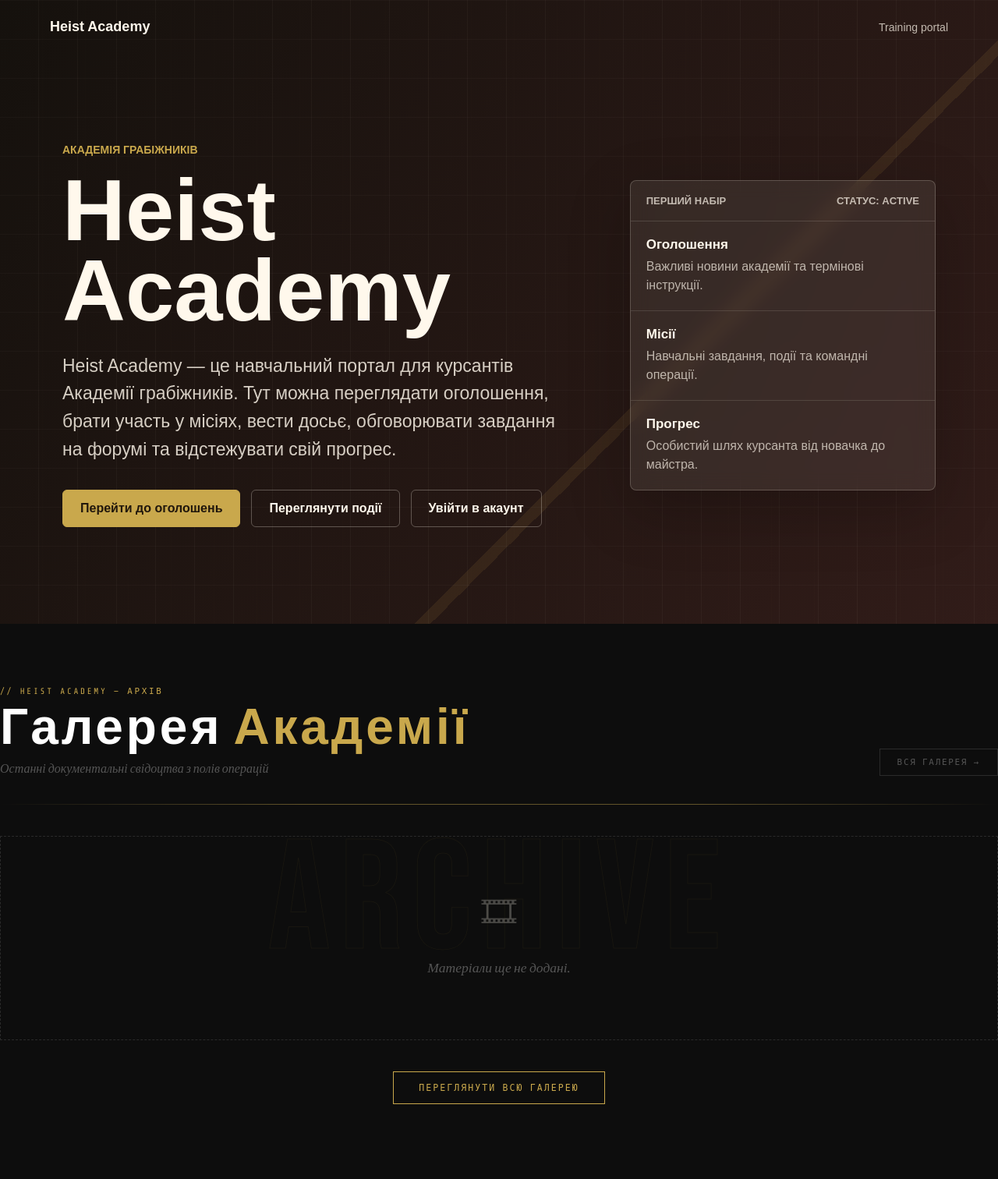
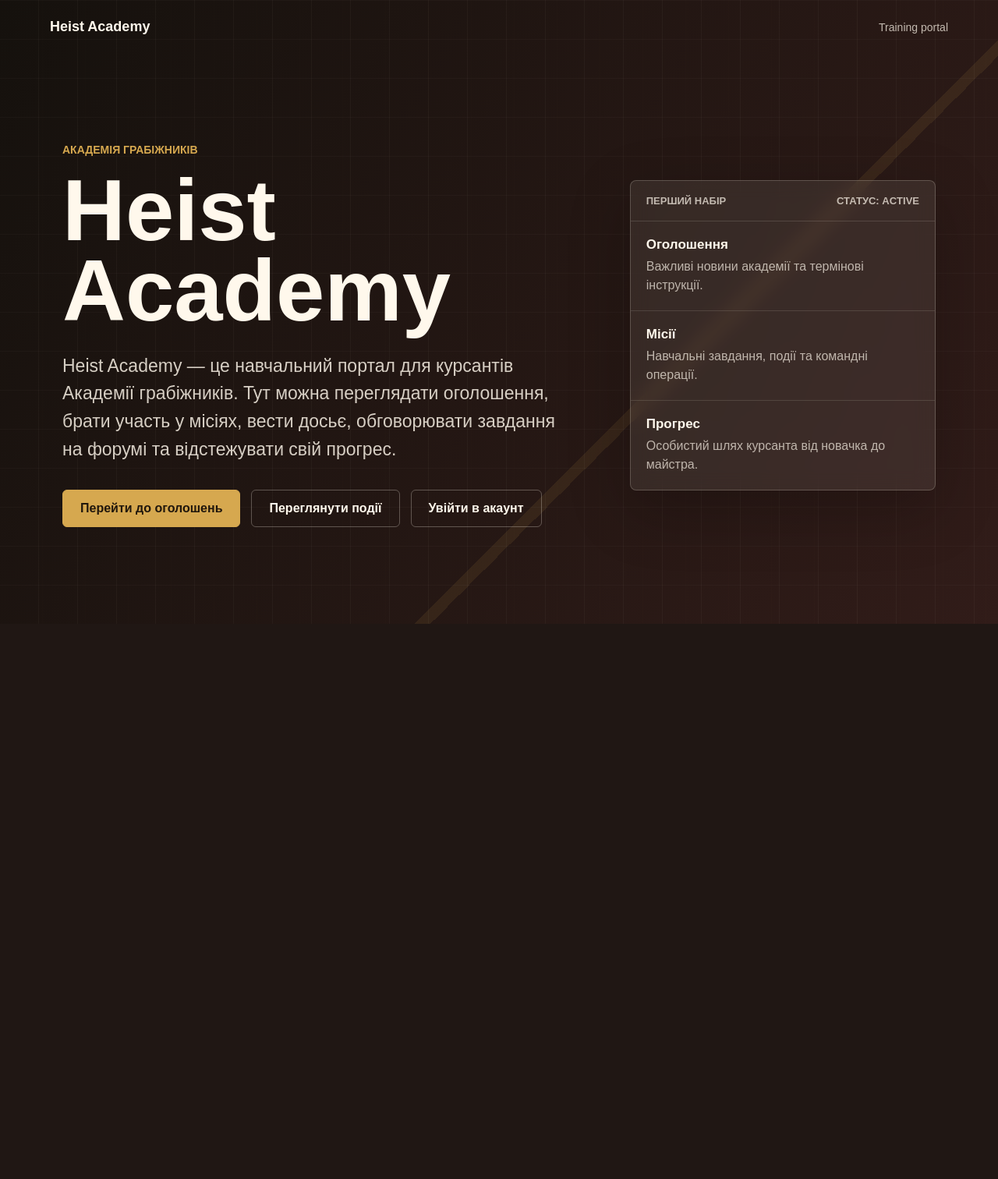
Before and after one commit to Angellllna/group-portal_26_05, a Django app: page / in a window 1280 px wide. Shown: the whole page at 78% size. After the commit the page ends 800 px from the top, so only its background shows below. Run offline with Django 5.2, Linux system fonts and the light colour scheme; data that the repository does not hold is empty.

Commit message:
Remove gallery block from homepage
The GAL-4 homepage gallery block was not wanted. Remove the
{% include %} from home.html, revert core.home to a plain render,
and delete the orphaned home_gallery_block.html / home_gallery.css.
Gallery filters on /gallery/ are unaffected.

Co-Authored-By: Claude Opus 4.8 (1M context) <noreply@anthropic.com>

```diff
--- a/core/templates/core/home.html
+++ b/core/templates/core/home.html
@@ -42,6 +42,4 @@
         </aside>
     </div>
 </section>
-
-{% include "gallery/home_gallery_block.html" %}
 {% endblock %}
--- a/core/views.py
+++ b/core/views.py
@@ -1,12 +1,5 @@
 from django.shortcuts import render
-
-from gallery.models import MediaItem
 
 
 def home(request):
-    gallery_preview = (
-        MediaItem.objects.filter(is_approved=True)
-        .select_related("author")
-        .order_by("-created_at")[:4]
-    )
-    return render(request, "core/home.html", {"gallery_preview": gallery_preview})
+    return render(request, "core/home.html")
--- a/static/gallery/css/home_gallery.css
+++ /dev/null
@@ -1,361 +0,0 @@
-@import url('https://fonts.googleapis.com/css2?family=Bebas+Neue&family=Crimson+Pro:ital,wght@0,300;0,400;0,600;1,300;1,400&family=Share+Tech+Mono&display=swap');
-
-:root {
-  --gold:    #c9a84c;
-  --gold-lt: #e8c96a;
-  --dark:    #0d0d0d;
-  --surface: #141414;
-  --card:    #1a1a1a;
-  --border:  #2a2a2a;
-  --muted:   #555;
-  --text:    #d4d0c8;
-}
-
-
-
-.home-gallery {
-  background: var(--dark);
-  padding: 80px 0 96px;
-  color: var(--text);
-  position: relative;
-  overflow: hidden;
-}
-
-
-.home-gallery::before {
-  content: "ARCHIVE";
-  position: absolute;
-  top: 50%;
-  left: 50%;
-  transform: translate(-50%, -50%);
-  font-family: 'Bebas Neue', sans-serif;
-  font-size: clamp(70px, 16vw, 200px);
-  color: transparent;
-  -webkit-text-stroke: 1px rgba(201, 168, 76, .06);
-  white-space: nowrap;
-  pointer-events: none;
-  letter-spacing: .06em;
-  line-height: 1;
-  z-index: 0;
-}
-
-
-
-.home-gallery__header {
-  display: flex;
-  align-items: flex-end;
-  justify-content: space-between;
-  gap: 24px;
-  margin-bottom: 36px;
-  position: relative;
-  z-index: 1;
-}
-
-.home-gallery__eyebrow {
-  font-family: 'Share Tech Mono', monospace;
-  font-size: .68rem;
-  letter-spacing: .25em;
-  color: var(--gold);
-  text-transform: uppercase;
-  margin: 0 0 10px;
-}
-
-.home-gallery__title {
-  font-family: 'Bebas Neue', sans-serif;
-  font-size: clamp(2.4rem, 5.5vw, 4rem);
-  letter-spacing: .06em;
-  color: #fff;
-  line-height: 1;
-  margin: 0;
-}
-
-.home-gallery__title span {
-  color: var(--gold);
-}
-
-.home-gallery__sub {
-  font-family: 'Crimson Pro', serif;
-  font-style: italic;
-  color: var(--muted);
-  font-size: 1rem;
-  margin: 10px 0 0;
-}
-
-.home-gallery__all-link {
-  font-family: 'Share Tech Mono', monospace;
-  font-size: .68rem;
-  letter-spacing: .16em;
-  text-transform: uppercase;
-  padding: 10px 22px;
-  border: 1px solid var(--border);
-  color: var(--muted);
-  text-decoration: none;
-  white-space: nowrap;
-  transition: border-color .22s, color .22s;
-  flex-shrink: 0;
-}
-
-.home-gallery__all-link:hover {
-  border-color: var(--gold);
-  color: var(--gold);
-}
-
-
-
-
-.gold-rule {
-  height: 1px;
-  background: linear-gradient(90deg, transparent, var(--gold) 30%, var(--gold) 70%, transparent);
-  margin: 0 0 40px;
-  opacity: .45;
-  position: relative;
-  z-index: 1;
-}
-
-
-
-.home-gallery__grid {
-  display: grid;
-  grid-template-columns: repeat(auto-fill, minmax(260px, 1fr));
-  gap: 2px;
-  position: relative;
-  z-index: 1;
-}
-
-@media (min-width: 1100px) {
-  .home-gallery__grid {
-    grid-template-columns: repeat(4, 1fr);
-  }
-}
-
-
-
-
-.home-gallery-card {
-  position: relative;
-  background: var(--card);
-  overflow: hidden;
-  display: block;
-  text-decoration: none;
-  color: inherit;
-  aspect-ratio: 4 / 3;
-  cursor: pointer;
-  transition: transform .35s cubic-bezier(.22, 1, .36, 1);
-}
-
-.home-gallery-card:hover {
-  transform: scale(1.015);
-  z-index: 2;
-}
-
-
-
-
-.home-gallery-card__thumb {
-  width: 100%;
-  height: 100%;
-  object-fit: cover;
-  display: block;
-  filter: grayscale(20%) brightness(.88);
-  transition: filter .4s, transform .4s cubic-bezier(.22, 1, .36, 1);
-}
-
-.home-gallery-card:hover .home-gallery-card__thumb {
-  filter: grayscale(0%) brightness(1);
-  transform: scale(1.06);
-}
-
-
-
-
-.home-gallery-card__thumb--video {
-  width: 100%;
-  height: 100%;
-  background: #111;
-  display: flex;
-  align-items: center;
-  justify-content: center;
-}
-
-.home-gallery-card__play {
-  width: 52px;
-  height: 52px;
-  border: 2px solid var(--gold);
-  border-radius: 50%;
-  display: flex;
-  align-items: center;
-  justify-content: center;
-  color: var(--gold);
-  font-size: 1.2rem;
-  opacity: .75;
-  transition: opacity .2s, transform .2s;
-}
-
-.home-gallery-card:hover .home-gallery-card__play {
-  opacity: 1;
-  transform: scale(1.12);
-}
-
-
-
-
-.home-gallery-card__badges {
-  position: absolute;
-  top: 14px;
-  left: 14px;
-  display: flex;
-  flex-direction: column;
-  gap: 5px;
-  z-index: 3;
-}
-
-.home-gallery-card__badge {
-  font-family: 'Share Tech Mono', monospace;
-  font-size: .58rem;
-  letter-spacing: .18em;
-  text-transform: uppercase;
-  padding: 3px 10px;
-  backdrop-filter: blur(4px);
-  line-height: 1.4;
-}
-
-.home-gallery-card__badge--type {
-  background: rgba(0, 0, 0, .68);
-  border: 1px solid var(--gold);
-  color: var(--gold);
-}
-
-.home-gallery-card__badge--category {
-  background: rgba(0, 0, 0, .55);
-  border: 1px solid var(--border);
-  color: var(--muted);
-}
-
-
-
-
-.home-gallery-card__overlay {
-  position: absolute;
-  inset: 0;
-  background: linear-gradient(to top, rgba(0, 0, 0, .90) 0%, rgba(0, 0, 0, 0) 55%);
-  display: flex;
-  flex-direction: column;
-  justify-content: flex-end;
-  padding: 18px 20px;
-  opacity: 0;
-  transform: translateY(6px);
-  transition: opacity .3s, transform .3s;
-  z-index: 2;
-}
-
-.home-gallery-card:hover .home-gallery-card__overlay {
-  opacity: 1;
-  transform: translateY(0);
-}
-
-.home-gallery-card__title {
-  font-family: 'Bebas Neue', sans-serif;
-  font-size: 1.15rem;
-  letter-spacing: .06em;
-  color: #fff;
-  margin: 0 0 4px;
-  line-height: 1.1;
-}
-
-.home-gallery-card__meta {
-  font-family: 'Share Tech Mono', monospace;
-  font-size: .6rem;
-  letter-spacing: .12em;
-  color: var(--gold);
-  text-transform: uppercase;
-}
-
-.home-gallery-card__date {
-  font-family: 'Share Tech Mono', monospace;
-  font-size: .58rem;
-  letter-spacing: .1em;
-  color: var(--muted);
-  margin-top: 4px;
-}
-
-
-
-.home-gallery__empty {
-  text-align: center;
-  padding: 64px 20px;
-  border: 1px dashed var(--border);
-  position: relative;
-  z-index: 1;
-}
-
-.home-gallery__empty span {
-  display: block;
-  font-size: 2.8rem;
-  margin-bottom: 16px;
-  opacity: .3;
-}
-
-.home-gallery__empty p {
-  font-family: 'Crimson Pro', serif;
-  font-style: italic;
-  color: var(--muted);
-  font-size: 1.1rem;
-}
-
-
-
-
-.home-gallery__footer {
-  margin-top: 40px;
-  display: flex;
-  justify-content: center;
-  position: relative;
-  z-index: 1;
-}
-
-.btn-gold {
-  font-family: 'Share Tech Mono', monospace;
-  font-size: .72rem;
-  letter-spacing: .18em;
-  text-transform: uppercase;
-  padding: 13px 32px;
-  border: 1px solid var(--gold);
-  color: var(--gold);
-  background: transparent;
-  text-decoration: none;
-  transition: background .25s, color .25s;
-  white-space: nowrap;
-}
-
-.btn-gold:hover {
-  background: var(--gold);
-  color: var(--dark);
-}
-
-
-
-
-@media (max-width: 768px) {
-  .home-gallery {
-    padding: 56px 0 72px;
-  }
-
-  .home-gallery__header {
-    flex-direction: column;
-    align-items: flex-start;
-  }
-
-  .home-gallery__all-link {
-    align-self: flex-start;
-  }
-
-  .home-gallery__grid {
-    grid-template-columns: repeat(2, 1fr);
-  }
-}
-
-@media (max-width: 480px) {
-  .home-gallery__grid {
-    grid-template-columns: 1fr;
-  }
-}
--- a/templates/gallery/home_gallery_block.html
+++ /dev/null
@@ -1,72 +0,0 @@
-{% load static %}
-<link rel="stylesheet" href="{% static 'gallery/css/home_gallery.css' %}">
-
-<section class="home-gallery" aria-label="Галерея Академії">
-  <div class="container">
-
-    <div class="home-gallery__header">
-      <div>
-        <p class="home-gallery__eyebrow">// Heist Academy — Архів</p>
-        <h2 class="home-gallery__title">Галерея <span>Академії</span></h2>
-        <p class="home-gallery__sub">Останні документальні свідоцтва з полів операцій</p>
-      </div>
-      <a href="{% url 'gallery:list' %}" class="btn-outline home-gallery__all-link">
-        Вся галерея &rarr;
-      </a>
-    </div>
-
-    <div class="gold-rule"></div>
-
-    {% if gallery_preview %}
-    <div class="home-gallery__grid">
-      {% for item in gallery_preview %}
-      <a class="home-gallery-card" href="{% url 'gallery:detail' item.id %}" aria-label="{{ item.title }}">
-
-
-        {% if item.media_type == 'video' %}
-          <div class="home-gallery-card__thumb home-gallery-card__thumb--video">
-            <span class="home-gallery-card__play">▶</span>
-          </div>
-        {% else %}
-          <img class="home-gallery-card__thumb"
-               src="{{ item.file.url }}"
-               alt="{{ item.title }}"
-               loading="lazy">
-        {% endif %}
-
-
-        <div class="home-gallery-card__badges">
-          <span class="home-gallery-card__badge home-gallery-card__badge--type">
-            {{ item.get_media_type_display }}
-          </span>
-          <span class="home-gallery-card__badge home-gallery-card__badge--category">
-            {{ item.get_category_display }}
-          </span>
-        </div>
-
-
-        <div class="home-gallery-card__overlay">
-          <p class="home-gallery-card__title">{{ item.title }}</p>
-          <p class="home-gallery-card__meta">
-            {{ item.action_name }}&nbsp;·&nbsp;{{ item.author.username }}
-          </p>
-          <p class="home-gallery-card__date">{{ item.created_at|date:"d.m.Y" }}</p>
-        </div>
-
-      </a>
-      {% endfor %}
-    </div>
-
-    {% else %}
-    <div class="home-gallery__empty">
-      <span>🎞</span>
-      <p>Матеріали ще не додані.</p>
-    </div>
-    {% endif %}
-
-    <div class="home-gallery__footer">
-      <a href="{% url 'gallery:list' %}" class="btn-gold">Переглянути всю галерею</a>
-    </div>
-
-  </div>
-</section>
```
